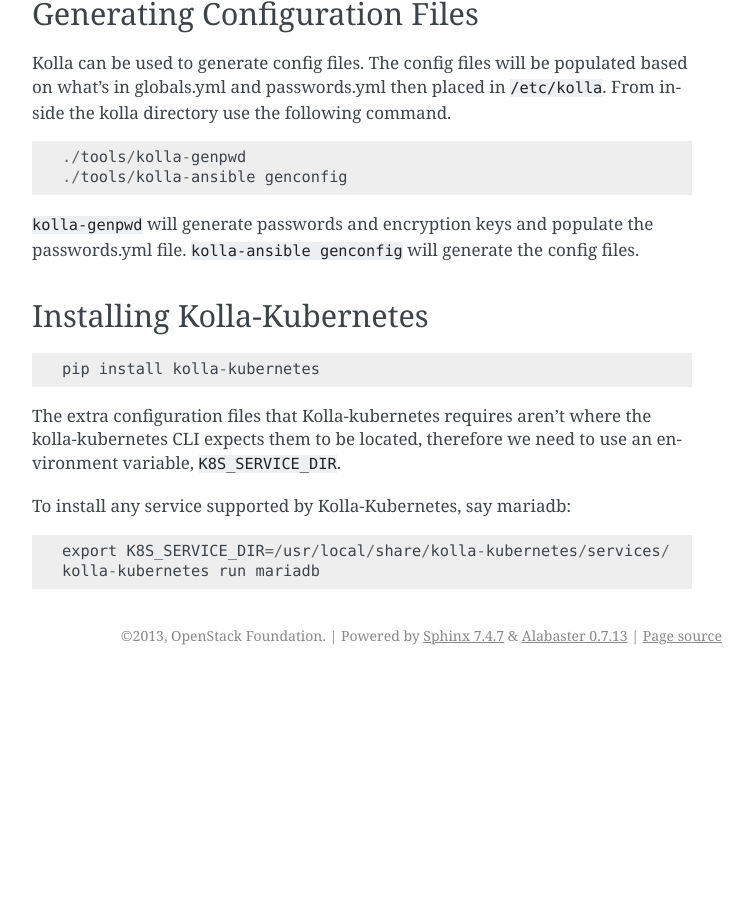
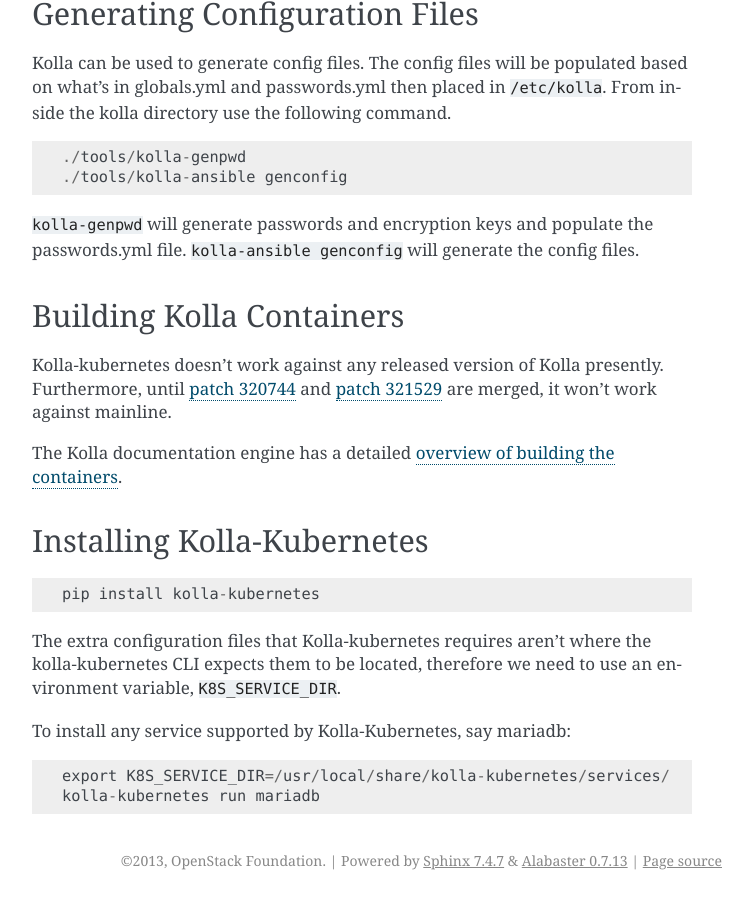
Before and after one commit to openstack-archive/kolla-kubernetes, a Sphinx documentation site: the page built from doc/source/quickstart.rst, in a window 1280 px wide and 900 px high, scrolled down 1597 px. Shown: the whole window, without its empty margins (388-1141 px from the left). Built offline with Sphinx 7.4.7, drawn with Linux system fonts in a browser that asks for light colours; before the commit the page ends 2272 px from its top, so only the background shows below that; some of the changed text lies outside the part shown.

Commit message:
Added documentation for building Kolla containers.
This seems necessary given that the bootstrap requires patches against
Kolla containers.

Change-Id: Ie1628210d80c1a7bbd4d0082a2f1a9e8557d1e2b
partially-implements: blueprint documentation-initialization

```diff
--- a/doc/source/quickstart.rst
+++ b/doc/source/quickstart.rst
@@ -88,6 +88,17 @@ Kolla can be used to generate config files.  The config files will be populated
 
 ``kolla-genpwd`` will generate passwords and encryption keys and populate the passwords.yml file.  ``kolla-ansible genconfig`` will generate the config files.
 
+Building Kolla Containers
+=========================
+
+Kolla-kubernetes doesn't work against any released version of Kolla presently.
+Furthermore, until `patch 320744 <https://review.openstack.org/#/c/320744/>`_ and
+`patch 321529 <https://review.openstack.org/#/c/321529/>`_ are merged, it won't work
+against mainline.
+
+The Kolla documentation engine has a detailed `overview of building the
+containers <http://docs.openstack.org/developer/kolla/image-building.html>`_.
+
 Installing Kolla-Kubernetes
 ===========================
 
```
